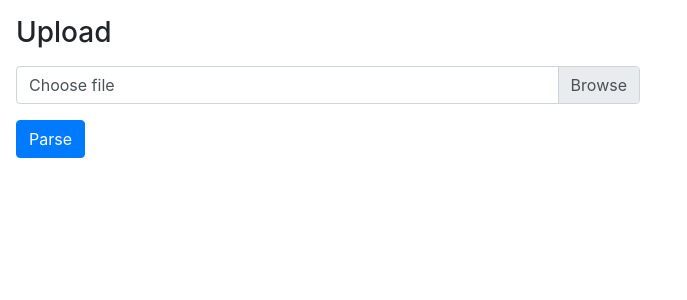
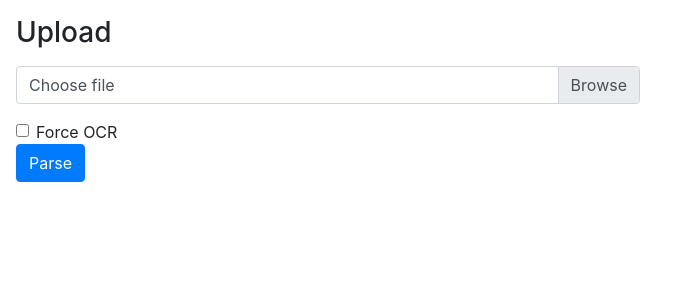
Before and after one commit to michael-berman/InvoiceComparator, a Django app: page /upload in a window 1280 px wide. Shown: the part 56-356 px from the top of the page, without its empty margins (0-687 px from the left). Run offline with Django 3.2, Linux system fonts and the light colour scheme; some libraries are stand-ins or nearby versions.

Commit message:
add force ocr checkbox

```diff
--- a/invoiceparser/services.py
+++ b/invoiceparser/services.py
@@ -27,7 +27,7 @@ from .service_capco import parse_capco_invoice
 from .service_ferguson import parse_ferguson_invoice
 
 
-def save_line_items(invoice_file):
+def save_line_items(invoice_file, forceOcr):
 
     folder = settings.UPLOAD_PATH
     if not os.path.exists(folder):
@@ -41,7 +41,7 @@ def save_line_items(invoice_file):
 
     invoice_text = ''
     try:
-        ocrmypdf.ocr(temp_pdf_path, temp_pdf_path, force_ocr=True)
+        ocrmypdf.ocr(temp_pdf_path, temp_pdf_path, force_ocr=forceOcr)
         temp_file = open(temp_pdf_path, "r")
         with pdfplumber.load(temp_file.buffer) as pdf:
             page = pdf.pages[0]
--- a/invoiceparser/templates/invoiceparser/upload.html
+++ b/invoiceparser/templates/invoiceparser/upload.html
@@ -11,6 +11,12 @@
             <input type="file" class="custom-file-input" id="invoiceFileInput" name="invoice">
             <label class="custom-file-label" for="invoiceFileInput">Choose file</label>
         </div>
+    </div>
+    <div class="form-check">
+        <input class="form-check-input" type="checkbox" name="forceOcr" id="forceOcrCheckbox" />
+        <label class="form-check-label" for="forceOcrCheckbox">
+            Force OCR
+        </label>
     </div>
     <input class="btn btn-primary" type="submit" name="submit" value="Parse" class="button">
 </form>
--- a/invoiceparser/views.py
+++ b/invoiceparser/views.py
@@ -122,7 +122,8 @@ def upload_file(request):
     if request.method == 'POST':
         invoice_file = request.FILES.get('invoice')
         if request.FILES['invoice']:
-            meta_data = save_line_items(invoice_file)
+            forceOcr = "forceOcr" in request.POST
+            meta_data = save_line_items(invoice_file, forceOcr)
 
     supplier_list = Supplier.objects.order_by('id')
     context = {
```
